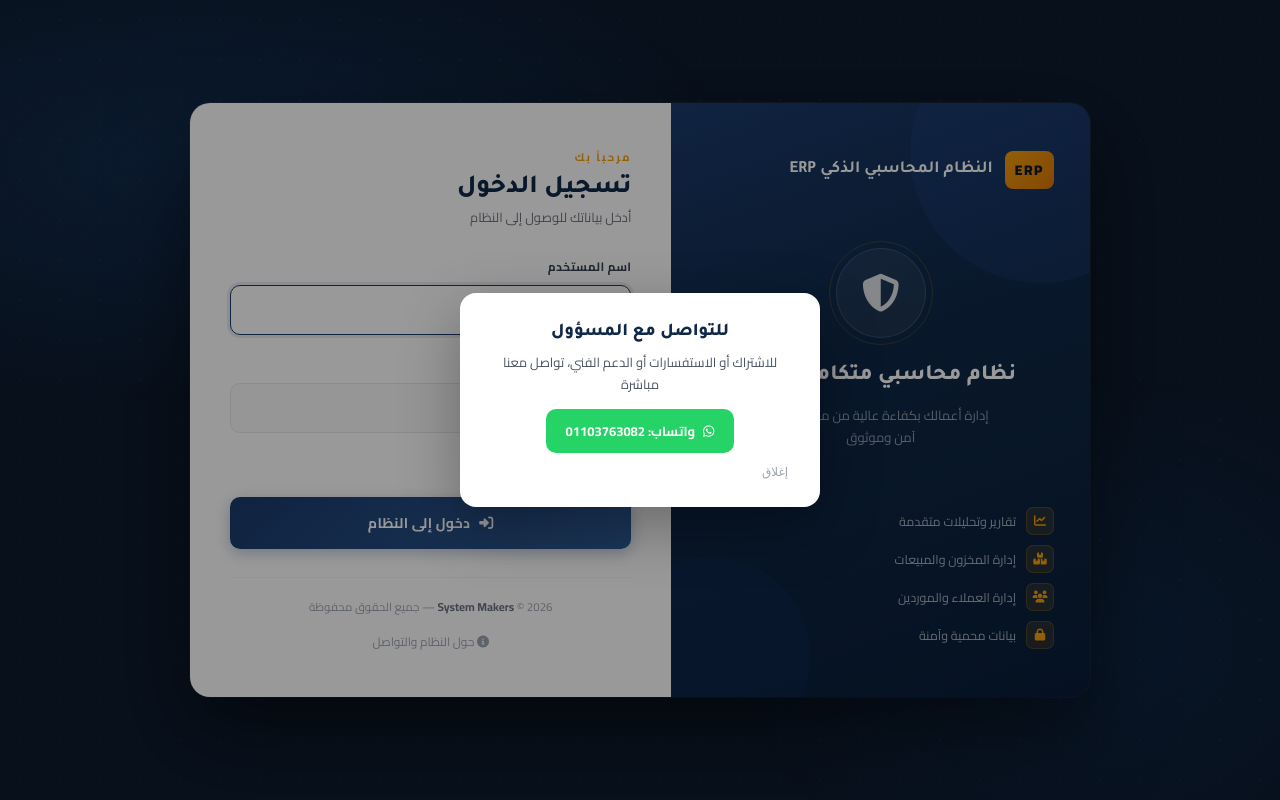
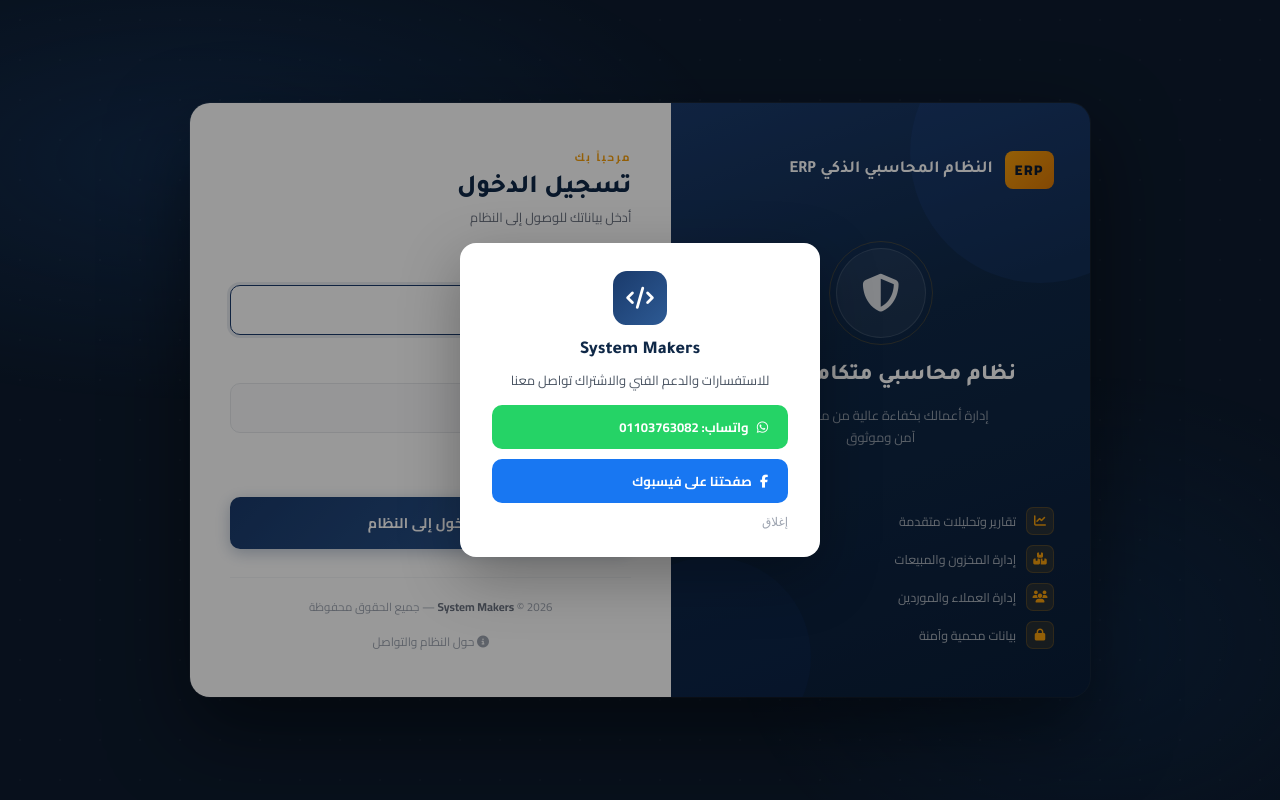
Before and after one commit to mohamednasserohi700-commits/SYSTEM-ERP, a Flask app: page /login in a window 1280 px wide, after a click on "حول النظام والتواصل". Run offline with Flask 3, Linux system fonts and the light colour scheme.

Commit message:
Add files via upload

```diff
--- a/templates/login.html
+++ b/templates/login.html
@@ -316,6 +316,15 @@
             font-size:12px;color:#9ca3af;
             cursor:pointer;background:none;border:none;
         }
+        .fb-btn{
+            display:inline-flex;align-items:center;gap:8px;
+            padding:10px 20px;
+            background:#1877f2;color:#fff;
+            border-radius:10px;text-decoration:none;
+            font-weight:700;font-size:13px;
+            transition:background 0.2s;
+        }
+        .fb-btn:hover{background:#1565d8;}
 
         @media(max-width:680px){
             .login-wrapper{grid-template-columns:1fr;}
@@ -408,11 +417,19 @@
 <!-- About overlay -->
 <div class="about-overlay" id="aboutOverlay" onclick="if(event.target===this)this.classList.remove('open')">
     <div class="about-card">
-        <h3>للتواصل مع المسؤول</h3>
-        <p>للاشتراك أو الاستفسارات أو الدعم الفني، تواصل معنا مباشرة</p>
-        <a class="wa-btn" href="https://wa.me/201103763082" target="_blank">
-            <i class="fab fa-whatsapp"></i> واتساب: 01103763082
-        </a>
+        <div style="width:54px;height:54px;background:linear-gradient(135deg,#1a3a6b,#2d5a94);border-radius:14px;display:flex;align-items:center;justify-content:center;margin:0 auto 14px;font-size:22px;color:#fff;">
+            <i class="fas fa-code"></i>
+        </div>
+        <h3>System Makers</h3>
+        <p>للاستفسارات والدعم الفني والاشتراك تواصل معنا</p>
+        <div style="display:flex;flex-direction:column;gap:10px;margin-bottom:4px;">
+            <a class="wa-btn" href="https://wa.me/201103763082" target="_blank">
+                <i class="fab fa-whatsapp"></i> واتساب: 01103763082
+            </a>
+            <a class="fb-btn" href="https://www.facebook.com/profile.php?id=100095476066188" target="_blank">
+                <i class="fab fa-facebook-f"></i> صفحتنا على فيسبوك
+            </a>
+        </div>
         <button class="about-close" onclick="document.getElementById('aboutOverlay').classList.remove('open')">
             إغلاق
         </button>
```
